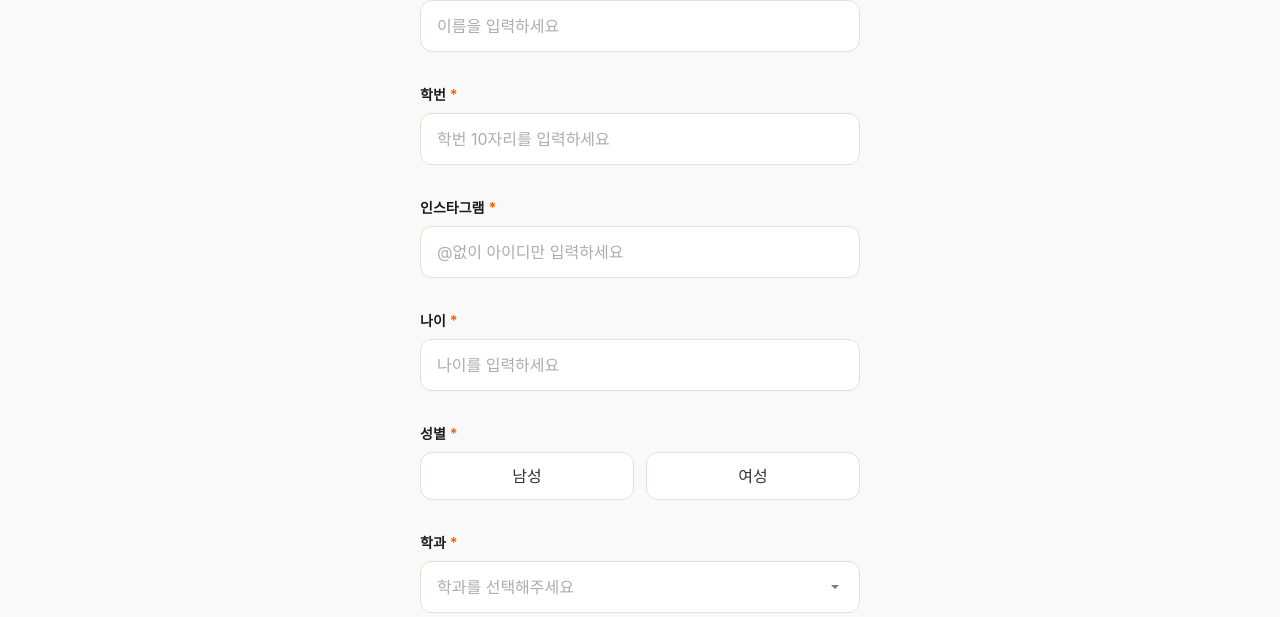
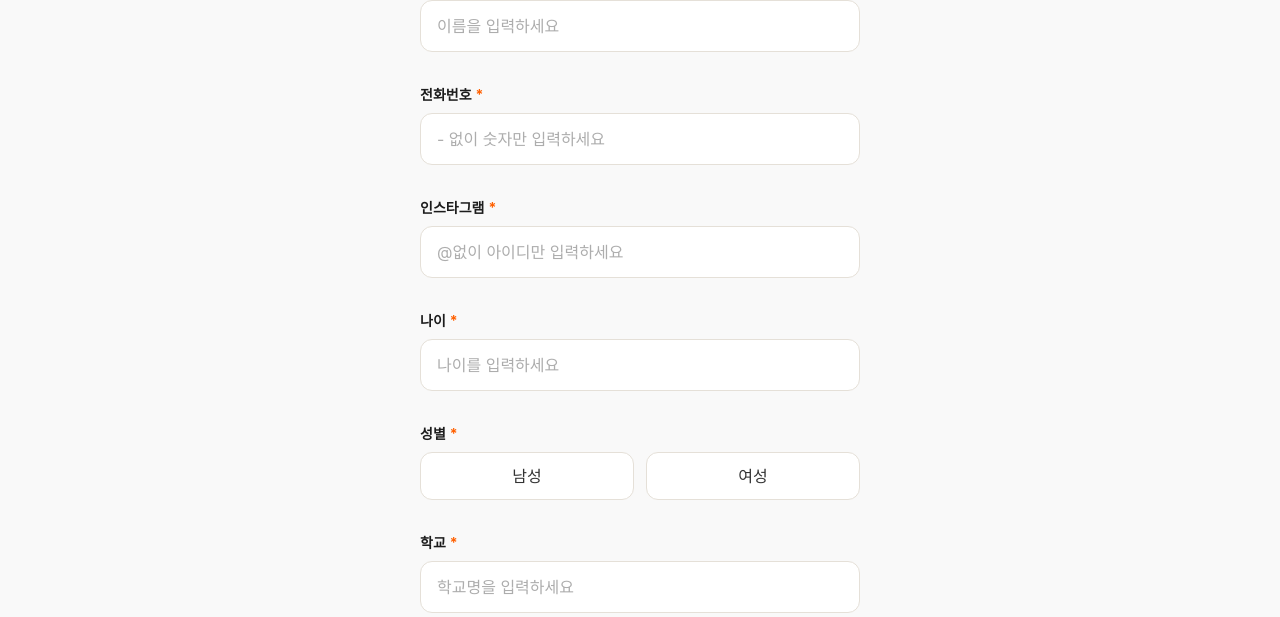
Before and after one commit to likelion-eulji-univ/DreamDays_reboot, a React (Vite) app: page /register in a window 1280 px wide. Shown: the part 335-952 px from the top of the page. Built offline with nearby package versions, Linux system fonts and the light colour scheme; a web font is replaced by a local one.

Commit message:
fix: 데이터 입력값 수정

```diff
--- a/src/pages/CheckInfoPage.jsx
+++ b/src/pages/CheckInfoPage.jsx
@@ -33,7 +33,7 @@ function CheckInfoPage() {
 
     const newErrors = {}
     if (!name.trim()) newErrors.name = '이름을 입력해주세요'
-    if (!studentNumber.trim()) newErrors.studentNumber = '학번을 입력해주세요'
+    if (!studentNumber.trim()) newErrors.studentNumber = '전화번호를 입력해주세요'
 
     if (Object.keys(newErrors).length > 0) {
       setErrors(newErrors)
@@ -60,7 +60,7 @@ function CheckInfoPage() {
         setShowDraw(true)
       }
     } catch (error) {
-      setErrors({ form: '등록된 정보를 찾을 수 없습니다. 이름과 학번을 다시 확인해주세요.' })
+      setErrors({ form: '등록된 정보를 찾을 수 없습니다. 이름과 전화번호를 다시 확인해주세요.' })
     }
   }
 
@@ -152,7 +152,7 @@ function CheckInfoPage() {
             <section className="check__hero">
               <div className="check__hero-emoji">🔍</div>
               <h2 className="check__hero-title">등록 정보 확인</h2>
-              <p className="check__hero-desc">등록할 때 사용한 이름과 학번을 입력해주세요</p>
+              <p className="check__hero-desc">등록할 때 사용한 이름과 전화번호를 입력해주세요</p>
             </section>
 
             <form className="check__form" onSubmit={handleSubmit} noValidate>
@@ -169,14 +169,15 @@ function CheckInfoPage() {
               </div>
 
               <div className="check__field">
-                <label className="check__label">학번</label>
+                <label className="check__label">전화번호</label>
                 <input
                   type="text"
                   className={`check__input ${errors.studentNumber || errors.form ? 'check__input--error' : ''}`}
                   value={studentNumber}
                   onChange={(e) => { setStudentNumber(e.target.value); setErrors({}) }}
-                  placeholder="학번을 입력하세요"
+                  placeholder="- 없이 숫자만 입력하세요"
                   inputMode="numeric"
+                  maxLength={11}
                 />
                 {errors.studentNumber && <span className="check__error">{errors.studentNumber}</span>}
               </div>
@@ -203,7 +204,7 @@ function CheckInfoPage() {
                   <span className="check__draw-value">{userInfo?.name}</span>
                 </div>
                 <div className="check__draw-row">
-                  <span className="check__draw-label">학번</span>
+                  <span className="check__draw-label">전화번호</span>
                   <span className="check__draw-value">{userInfo?.studentNumber}</span>
                 </div>
               </div>
--- a/src/pages/InformationPage.jsx
+++ b/src/pages/InformationPage.jsx
@@ -2,12 +2,6 @@ import { useState } from 'react'
 import { useNavigate } from 'react-router-dom'
 import { createUserInfo } from '../api'
 import '../styles/InformationPage.css'
-
-const DEPARTMENTS = [
-  '첨단학부', '자연계열학부', '인문사회계열학부', '자유전공학부',
-  '임상병리학과', '방사선학과', '안경광학과', '응급구조학과',
-  '의료경영학과', '물리치료학과', '치위생학과', '간호학과', '의예과'
-]
 
 const MBTI_LIST = [
   'INTJ', 'INTP', 'INFJ', 'INFP', 'ISTJ', 'ISFJ', 'ISTP', 'ISFP',
@@ -48,8 +42,8 @@ function InformationPage() {
       newErrors.name = '이름을 입력해주세요'
       isValid = false
     }
-    if (!formData.studentNumber.trim() || formData.studentNumber.length !== 10) {
-      newErrors.studentNumber = '학번 10자리를 정확히 입력해주세요'
+    if (!formData.studentNumber.trim() || formData.studentNumber.length !== 11) {
+      newErrors.studentNumber = '전화번호 11자리를 정확히 입력해주세요'
       isValid = false
     }
     if (!formData.instagramId.trim()) {
@@ -64,8 +58,8 @@ function InformationPage() {
       newErrors.gender = '성별을 선택해주세요'
       isValid = false
     }
-    if (!formData.department) {
-      newErrors.department = '학과를 선택해주세요'
+    if (!formData.department.trim()) {
+      newErrors.department = '학교를 입력해주세요'
       isValid = false
     }
     if (!formData.mbti) {
@@ -157,18 +151,18 @@ function InformationPage() {
             {errors.name && <span className="register__error">{errors.name}</span>}
           </div>
 
-          {/* 학번 */}
+          {/* 전화번호 */}
           <div className="register__field">
             <label className="register__label">
-              학번 <span className="register__label-required">*</span>
+              전화번호 <span className="register__label-required">*</span>
             </label>
             <input
               type="text"
               className={`register__input ${errors.studentNumber ? 'register__input--error' : ''}`}
               value={formData.studentNumber}
               onChange={(e) => handleChange('studentNumber', e.target.value)}
-              maxLength={10}
-              placeholder="학번 10자리를 입력하세요"
+              maxLength={11}
+              placeholder="- 없이 숫자만 입력하세요"
               inputMode="numeric"
             />
             {errors.studentNumber && <span className="register__error">{errors.studentNumber}</span>}
@@ -238,21 +232,18 @@ function InformationPage() {
             {errors.gender && <span className="register__error">{errors.gender}</span>}
           </div>
 
-          {/* 학과 */}
+          {/* 학교 */}
           <div className="register__field">
             <label className="register__label">
-              학과 <span className="register__label-required">*</span>
+              학교 <span className="register__label-required">*</span>
             </label>
-            <select
-              className={`register__select ${!formData.department ? 'register__select--placeholder' : ''} ${errors.department ? 'register__select--error' : ''}`}
+            <input
+              type="text"
+              className={`register__input ${errors.department ? 'register__input--error' : ''}`}
               value={formData.department}
               onChange={(e) => handleChange('department', e.target.value)}
-            >
-              <option value="" hidden>학과를 선택해주세요</option>
-              {DEPARTMENTS.map((dept) => (
-                <option key={dept} value={dept}>{dept}</option>
-              ))}
-            </select>
+              placeholder="학교명을 입력하세요"
+            />
             {errors.department && <span className="register__error">{errors.department}</span>}
           </div>
 
@@ -366,7 +357,7 @@ function InformationPage() {
             <div className="register__modal-body">
               <p>을지대학교 멋쟁이사자처럼에서 드림데이즈 HELLO FRIENDS 이벤트를 위해 아래와 같이 개인정보를 수집합니다.</p>
               <ul>
-                <li>수집 항목: 이름, 학번, 인스타그램 ID, 나이, 성별, 학과, MBTI, 한 줄 소개</li>
+                <li>수집 항목: 이름, 전화번호, 인스타그램 ID, 나이, 성별, 학교, MBTI, 한 줄 소개</li>
                 <li>수집 목적: 친구 매칭 서비스 제공</li>
                 <li>보유 기간: 이벤트 종료 후 즉시 파기</li>
               </ul>
--- a/src/pages/ResultPage.jsx
+++ b/src/pages/ResultPage.jsx
@@ -93,7 +93,7 @@ function ResultPage() {
                 <span className="result__info-value">{mbti}</span>
               </div>
               <div className="result__info-item">
-                <span className="result__info-label">학과</span>
+                <span className="result__info-label">학교</span>
                 <span className="result__info-value">{department}</span>
               </div>
             </div>
```
Also changed, not shown: 2 other files (tests, documents, lock files or other folders).
